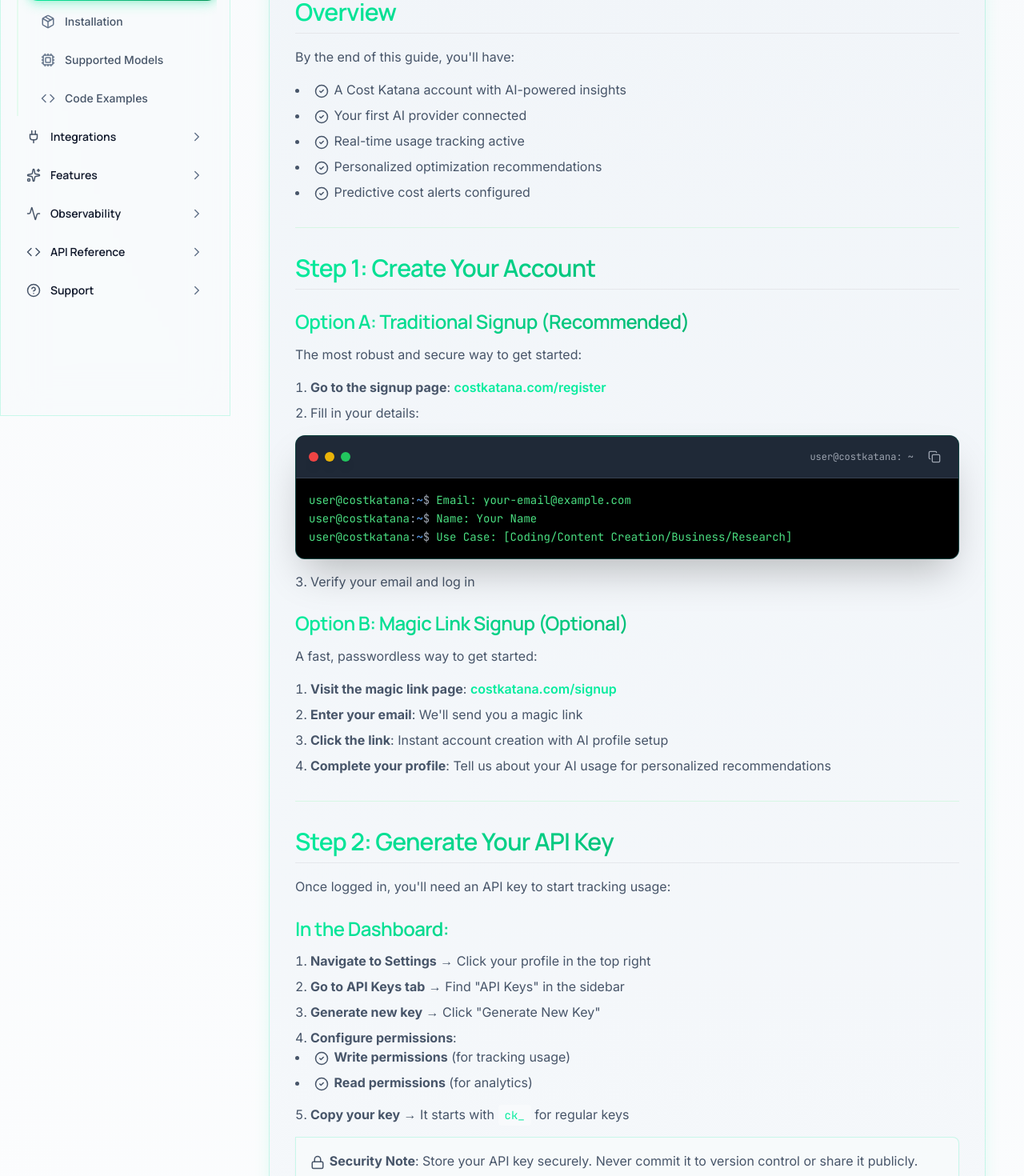
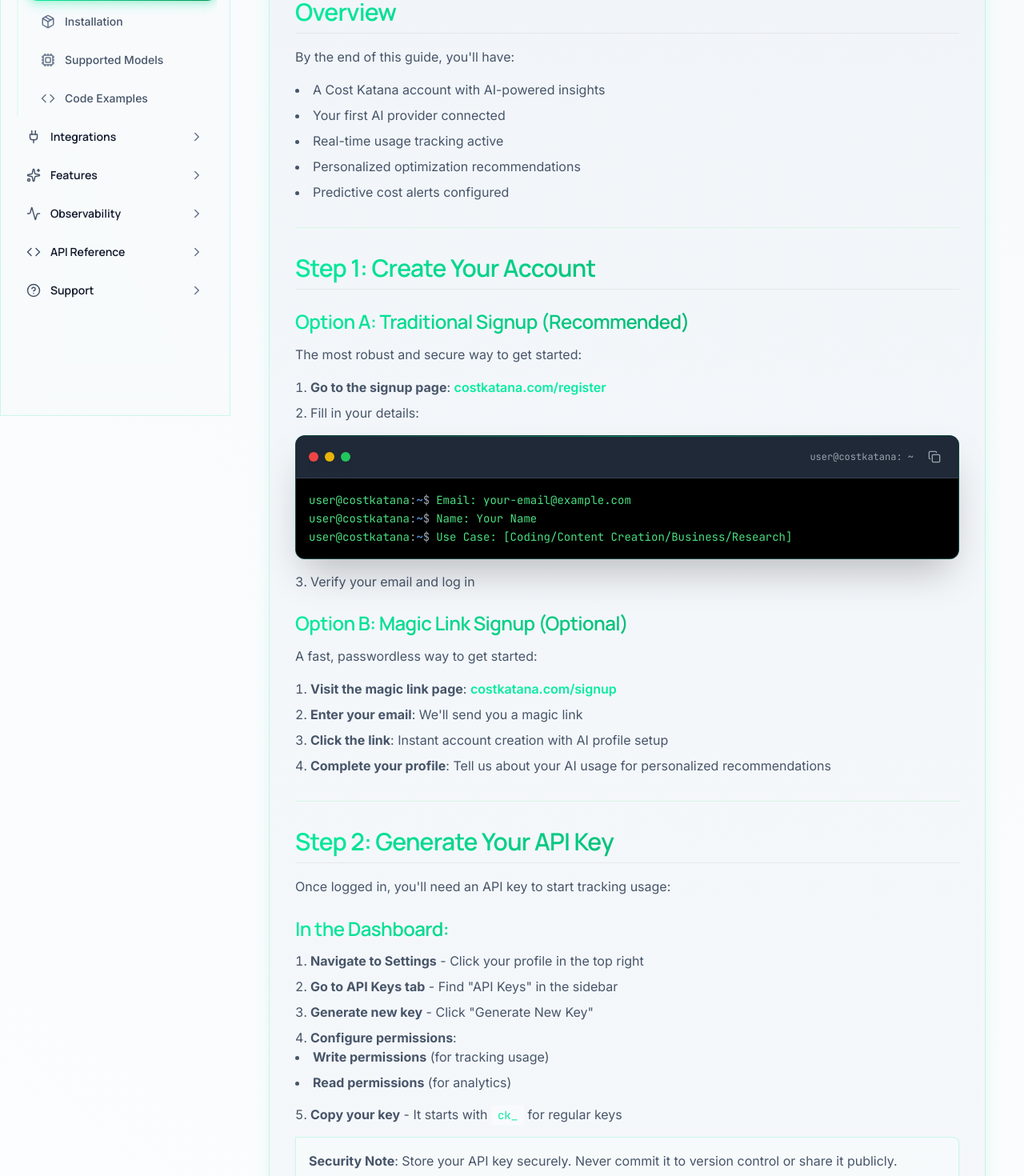
Before and after one commit to Hypothesize-Tech/costkatana-docs, a React (Vite) app: page /getting-started/quick-start in a window 1280 px wide. Shown: the part 280-1750 px from the top of the page at 80% size. Built offline with nearby package versions, Linux system fonts and the light colour scheme.

Commit message:
Refactor QuickStartPage for improved clarity and readability. Simplify checklist formatting, enhance step instructions, and remove unnecessary icons for a cleaner presentation. Update security note and integration method sections for consistency.

```diff
--- a/src/pages/getting-started/QuickStartPage.tsx
+++ b/src/pages/getting-started/QuickStartPage.tsx
@@ -13,11 +13,11 @@
 ## Overview
 
 By the end of this guide, you'll have:
-- ✅ A Cost Katana account with AI-powered insights
-- ✅ Your first AI provider connected
-- ✅ Real-time usage tracking active
-- ✅ Personalized optimization recommendations
-- ✅ Predictive cost alerts configured
+- A Cost Katana account with AI-powered insights
+- Your first AI provider connected
+- Real-time usage tracking active
+- Personalized optimization recommendations
+- Predictive cost alerts configured
 
 ---
 
@@ -50,28 +50,28 @@
 Once logged in, you'll need an API key to start tracking usage:
 
 ### In the Dashboard:
-1. **Navigate to Settings** → Click your profile in the top right
-2. **Go to API Keys tab** → Find "API Keys" in the sidebar
-3. **Generate new key** → Click "Generate New Key"
+1. **Navigate to Settings** - Click your profile in the top right
+2. **Go to API Keys tab** - Find "API Keys" in the sidebar
+3. **Generate new key** - Click "Generate New Key"
 4. **Configure permissions**:
-   - ✅ **Write permissions** (for tracking usage)
-   - ✅ **Read permissions** (for analytics)
-5. **Copy your key** → It starts with \`ck_\` for regular keys
+   - **Write permissions** (for tracking usage)
+   - **Read permissions** (for analytics)
+5. **Copy your key** - It starts with \`ck_\` for regular keys
 
-> **🔒 Security Note**: Store your API key securely. Never commit it to version control or share it publicly.
+> **Security Note**: Store your API key securely. Never commit it to version control or share it publicly.
 
 ---
 
 ## Step 3: Choose Your Integration Method
 
-### ⭐ Option 1: Core Package (Primary/Recommended)
+### Option 1: Core Package (Primary/Recommended)
 **#1 Priority Package** - For JavaScript/TypeScript developers - the most powerful and recommended way to integrate:
 
 \`\`\`bash
 npm install cost-katana
 \`\`\`
 
-> **🎯 Primary Package**: \`cost-katana\` is our #1 priority package. This is the core SDK that provides the most features and best developer experience.
+> **Primary Package**: \`cost-katana\` is our #1 priority package. This is the core SDK that provides the most features and best developer experience.
 
 Try this example with automatic imports and context:
 
@@ -164,10 +164,10 @@
    - Predictive forecasts
 
 ### Dashboard Features:
-- **📊 Real-time Analytics**: Live usage graphs with AI insights
-- **🤖 AI Recommendations**: Personalized optimization tips
-- **📈 Predictive Forecasting**: ML-powered cost predictions
-- **⚡ Quick Actions**: One-click optimizations
+- **Real-time Analytics**: Live usage graphs with AI insights
+- **AI Recommendations**: Personalized optimization tips
+- **Predictive Forecasting**: ML-powered cost predictions
+- **Quick Actions**: One-click optimizations
 
 ---
 
@@ -177,9 +177,9 @@
 
 1. **Navigate to Alerts** in your dashboard
 2. **Enable Smart Alerts**:
-   - ⚠️ **50% threshold**: Early AI-powered warning
-   - 🚨 **80% threshold**: Urgent optimization recommendations
-   - 🔴 **90% threshold**: Critical alert with auto-suggestions
+   - **50% threshold**: Early AI-powered warning
+   - **80% threshold**: Urgent optimization recommendations
+   - **90% threshold**: Critical alert with auto-suggestions
 3. **Configure AI predictions**:
    - Enable "Predictive Alerts" for ML-based warnings
    - Set "Anomaly Detection" for unusual usage patterns
@@ -203,14 +203,14 @@
 
 ## Need Help?
 
-- 📧 **Email**: support@costkatana.com
-- 💬 **Chat**: Available in dashboard (bottom right)
-- 📚 **Docs**: You're here!
-- 🐛 **Issues**: [GitHub Issues](https://github.com/Hypothesize-Tech/cost-katana/issues)
+- **Email**: support@costkatana.com
+- **Chat**: Available in dashboard (bottom right)
+- **Docs**: You're here!
+- **Issues**: [GitHub Issues](https://github.com/Hypothesize-Tech/cost-katana/issues)
 
 ---
 
-**Congratulations!** 🎉 You're now tracking and optimizing your AI costs with intelligent insights. The AI will learn from your usage patterns and provide increasingly personalized recommendations over time.`;
+**Congratulations!** You're now tracking and optimizing your AI costs with intelligent insights. The AI will learn from your usage patterns and provide increasingly personalized recommendations over time.`;
 
     return (
         <>
```
